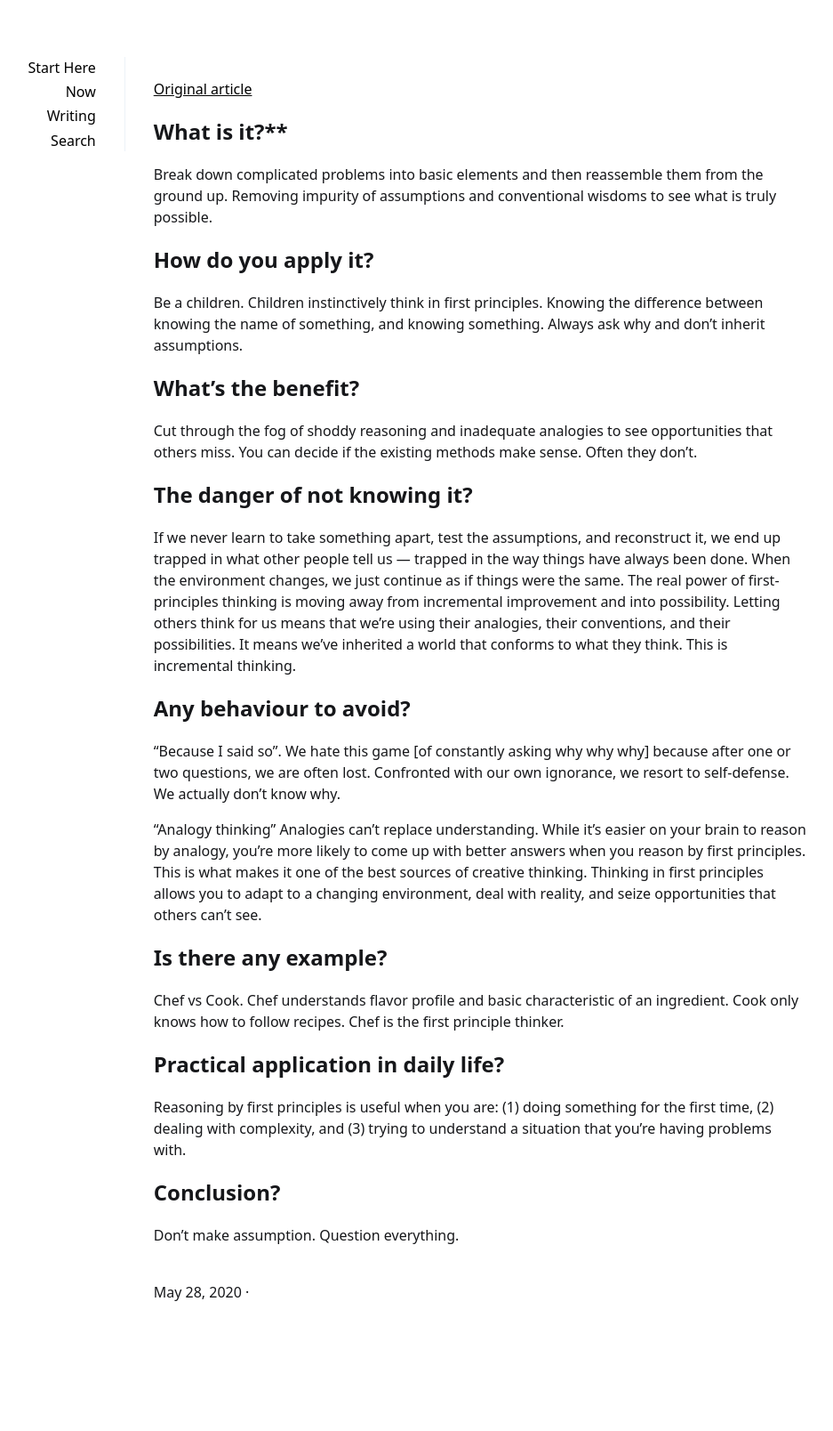
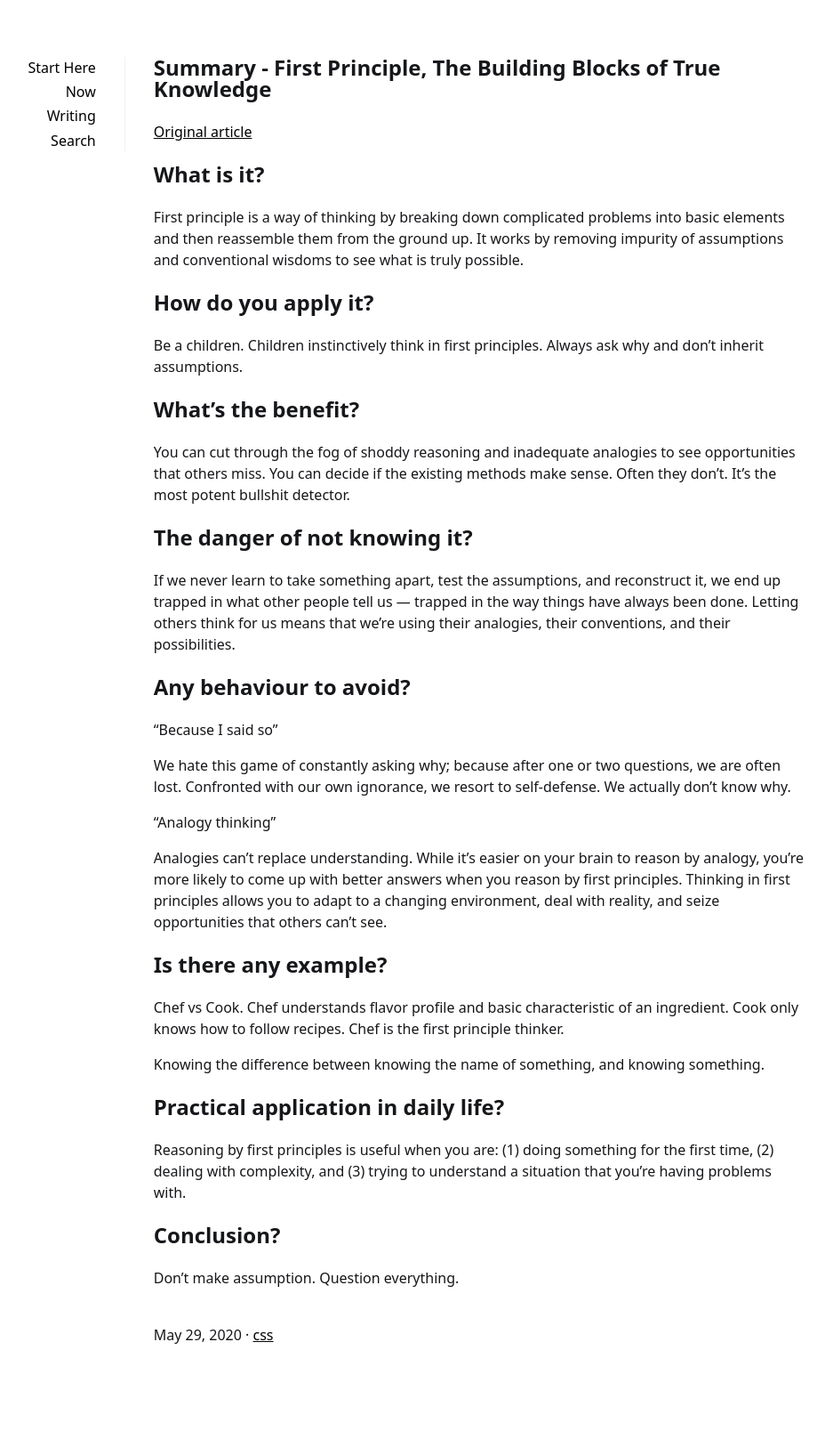
Before and after one commit to chickenchop/jekyll, a Jekyll site: the page built from _posts/2020-05-29-summary-first-principle.md, in a window 1280 px wide. Shown: the whole page at 89% size, without its empty margins (180-1117 px from the left). Built offline with Jekyll 4.4.1, drawn with Linux system fonts in a browser that asks for light colours; before the commit the page ends 1560 px from its top, so only the background shows below that.

Commit message:
Updating Summary First Principle

```diff
--- a/_posts/2020-05-29-summary-first-principle.md
+++ b/_posts/2020-05-29-summary-first-principle.md
@@ -1,40 +1,43 @@
 ---
 layout: post
-title: Summary: First Principle, The Building Blocks of Knowledge
-description:
+title: Summary - First Principle, The Building Blocks of True Knowledge
+description: Summary - First Principle, The Building Blocks of Knowledge
 summary:
 tags: [css]
 ---
 [Original article](https://fs.blog/2018/04/first-principles/)
 
-# What is it?**
+# What is it?
 
-Break down complicated problems into basic elements and then reassemble them from the ground up. Removing impurity of assumptions and conventional wisdoms to see what is truly possible.
+First principle is a way of thinking by breaking down complicated problems into basic elements and then reassemble them from the ground up. It works by removing impurity of assumptions and conventional wisdoms to see what is truly possible.
 
 # How do you apply it?
 
-Be a children. Children instinctively think in first principles. Knowing the difference between knowing the name of something, and knowing something. Always ask why and don’t inherit assumptions.
+Be a children. Children instinctively think in first principles. Always ask why and don’t inherit assumptions.
 
 # What's the benefit?
 
-Cut through the fog of shoddy reasoning and inadequate analogies to see opportunities that others miss. You can decide if the existing methods make sense. Often they don’t.
+You can cut through the fog of shoddy reasoning and inadequate analogies to see opportunities that others miss. You can decide if the existing methods make sense. Often they don’t. It's the most potent bullshit detector.
 
 # The danger of not knowing it?
 
-If we never learn to take something apart, test the assumptions, and reconstruct it, we end up trapped in what other people tell us — trapped in the way things have always been done. When the environment changes, we just continue as if things were the same.
-The real power of first-principles thinking is moving away from incremental improvement and into possibility. Letting others think for us means that we’re using their analogies, their conventions, and their possibilities. It means we’ve inherited a world that conforms to what they think. This is incremental thinking.
+If we never learn to take something apart, test the assumptions, and reconstruct it, we end up trapped in what other people tell us — trapped in the way things have always been done. Letting others think for us means that we’re using their analogies, their conventions, and their possibilities.
 
 # Any behaviour to avoid?
 
-"Because I said so".
-We hate this game [of constantly asking why why why] because after one or two questions, we are often lost. Confronted with our own ignorance, we resort to self-defense. We actually don’t know why.
+"Because I said so"
+
+We hate this game of constantly asking why; because after one or two questions, we are often lost. Confronted with our own ignorance, we resort to self-defense. We actually don’t know why.
 
 "Analogy thinking"
-Analogies can’t replace understanding. While it’s easier on your brain to reason by analogy, you’re more likely to come up with better answers when you reason by first principles. This is what makes it one of the best sources of creative thinking. Thinking in first principles allows you to adapt to a changing environment, deal with reality, and seize opportunities that others can’t see.
+
+Analogies can’t replace understanding. While it’s easier on your brain to reason by analogy, you’re more likely to come up with better answers when you reason by first principles. Thinking in first principles allows you to adapt to a changing environment, deal with reality, and seize opportunities that others can’t see.
 
 # Is there any example?
 
 Chef vs Cook. Chef understands flavor profile and basic characteristic of an ingredient. Cook only knows how to follow recipes. Chef is the first principle thinker.
+
+Knowing the difference between knowing the name of something, and knowing something.
 
 # Practical application in daily life?
 
```
